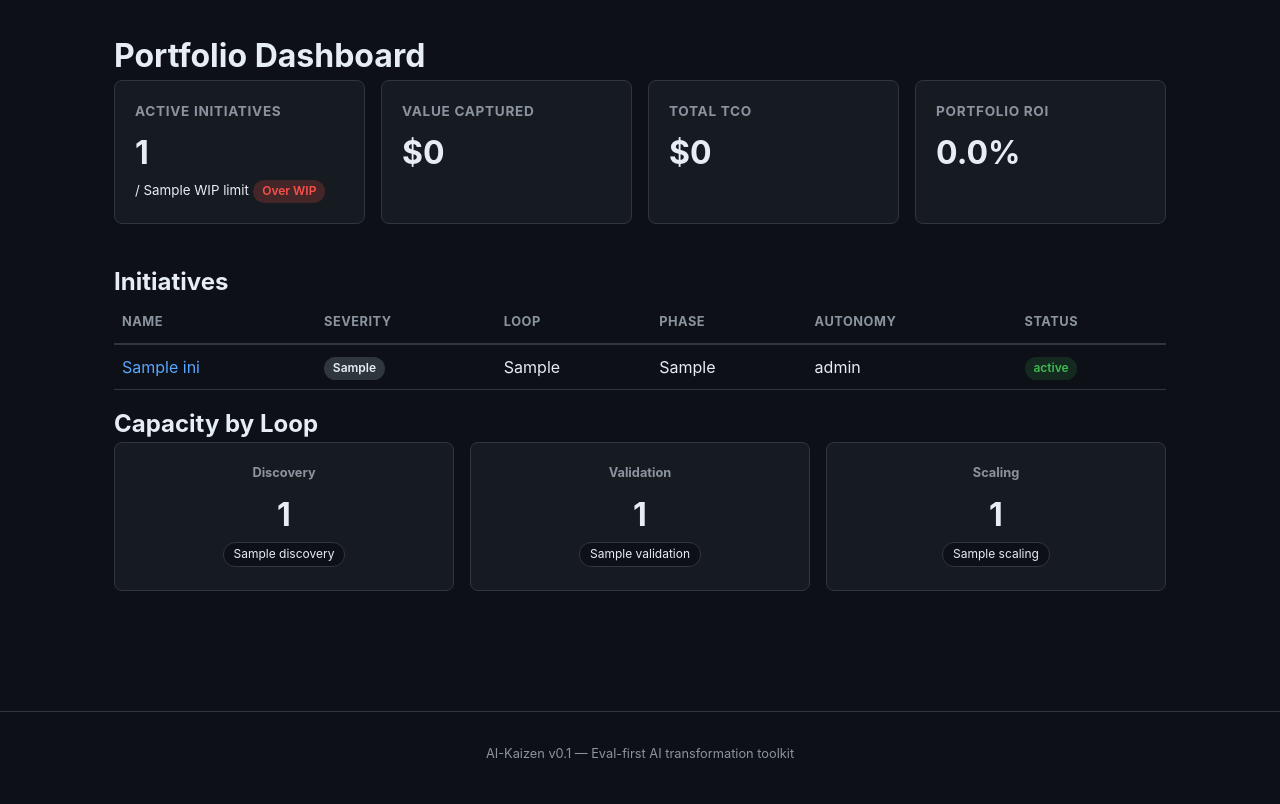
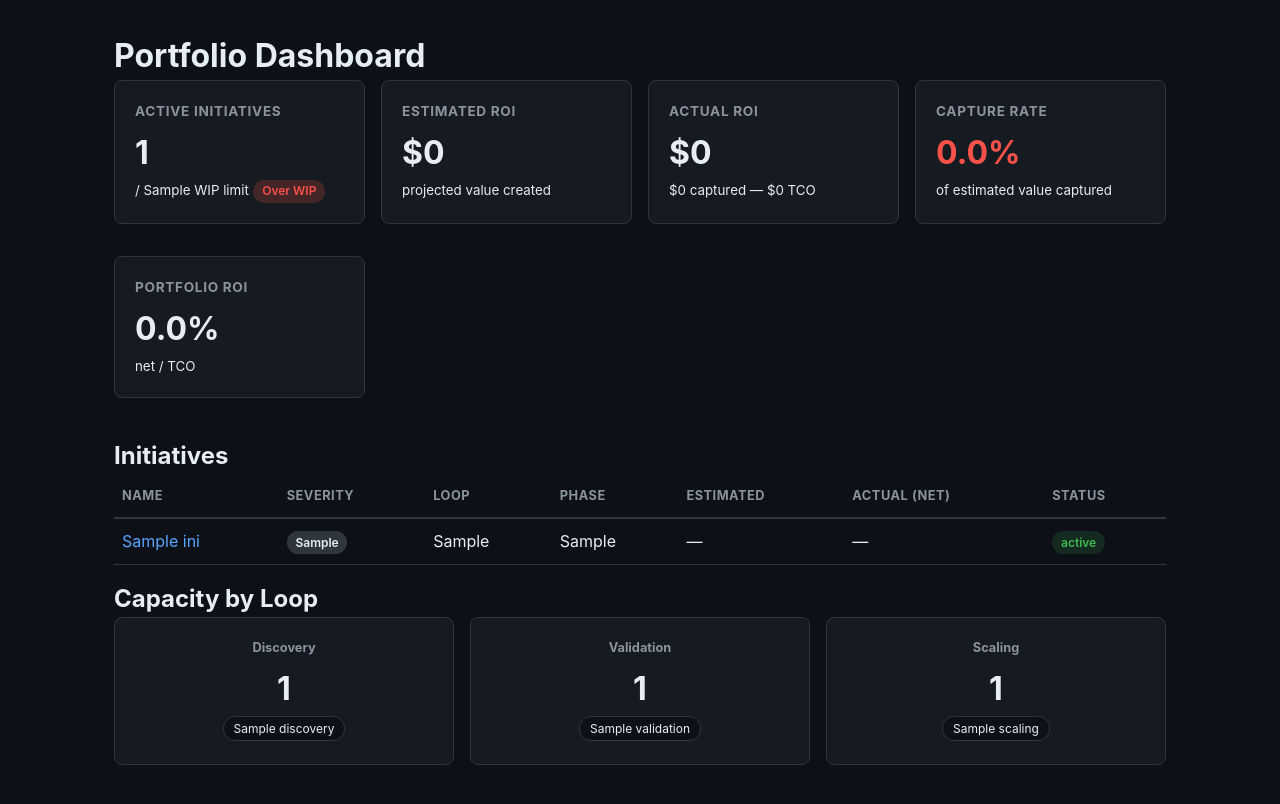
Before and after one commit to KevinCrosby/ai-kaizen, a Flask app: template src/ai_kaizen/web/templates/dashboard.html in a window 1280 px wide. Shown: the part 54-858 px from the top of the page. Before the commit the page ends 812 px from the top, so only its background shows below. Run offline with Flask 3, Linux system fonts and the light colour scheme; the template is opened without the code that fills it: most values are stand-ins (such as "Sample title", 1, 10 or a date in 2020); some libraries are stand-ins or nearby versions.

Commit message:
Add estimated & actual ROI to portfolio dashboard
- Top cards: Estimated ROI (total value created), Actual ROI (captured - TCO),
  Capture Rate %, and Portfolio ROI %
- Per-initiative table: Estimated and Actual (Net) columns with red/green coloring
- Negative net values shown in red, positive in green

Co-authored-by: Copilot <223556219+Copilot@users.noreply.github.com>

```diff
--- a/src/ai_kaizen/web/routes.py
+++ b/src/ai_kaizen/web/routes.py
@@ -101,11 +101,13 @@ def dashboard():
     initiatives = svc.list_all()
     portfolio = pmo.portfolio_summary()
     capacity = pmo.capacity_check()
+    roi_map = {ini["id"]: store.latest_roi(ini["id"]) for ini in initiatives}
     return render_template(
         "dashboard.html",
         initiatives=initiatives,
         portfolio=portfolio,
         capacity=capacity,
+        roi_map=roi_map,
     )
 
 
--- a/src/ai_kaizen/web/templates/dashboard.html
+++ b/src/ai_kaizen/web/templates/dashboard.html
@@ -13,12 +13,23 @@
     {% endif %}
   </div>
   <div class="card">
-    <h3>Value Captured</h3>
-    <span class="big-number">${{ "{:,.0f}".format(portfolio.total_value_captured or 0) }}</span>
+    <h3>Estimated ROI</h3>
+    <span class="big-number">${{ "{:,.0f}".format(portfolio.total_value_created or 0) }}</span>
+    <small>projected value created</small>
   </div>
   <div class="card">
-    <h3>Total TCO</h3>
-    <span class="big-number">${{ "{:,.0f}".format(portfolio.total_tco or 0) }}</span>
+    <h3>Actual ROI</h3>
+    {% set net = (portfolio.total_value_captured or 0) - (portfolio.total_tco or 0) %}
+    <span class="big-number {% if net > 0 %}text-green{% elif net < 0 %}text-red{% endif %}">${{ "{:,.0f}".format(net) }}</span>
+    <small>${{ "{:,.0f}".format(portfolio.total_value_captured or 0) }} captured — ${{ "{:,.0f}".format(portfolio.total_tco or 0) }} TCO</small>
+  </div>
+  <div class="card">
+    <h3>Capture Rate</h3>
+    {% set capture_pct = ((portfolio.total_value_captured or 0) / portfolio.total_value_created * 100) if portfolio.total_value_created else 0 %}
+    <span class="big-number {% if capture_pct >= 50 %}text-green{% elif capture_pct >= 25 %}text-yellow{% else %}text-red{% endif %}">
+      {{ "{:.1f}".format(capture_pct) }}%
+    </span>
+    <small>of estimated value captured</small>
   </div>
   <div class="card">
     <h3>Portfolio ROI</h3>
@@ -26,6 +37,7 @@
     <span class="big-number {% if roi_pct > 0 %}text-green{% elif roi_pct < 0 %}text-red{% endif %}">
       {{ "{:.1f}".format(roi_pct) }}%
     </span>
+    <small>net / TCO</small>
   </div>
 </div>
 
@@ -34,7 +46,7 @@
 <table class="table">
   <thead>
     <tr>
-      <th>Name</th><th>Severity</th><th>Loop</th><th>Phase</th><th>Autonomy</th><th>Status</th>
+      <th>Name</th><th>Severity</th><th>Loop</th><th>Phase</th><th>Estimated</th><th>Actual (Net)</th><th>Status</th>
     </tr>
   </thead>
   <tbody>
@@ -44,7 +56,17 @@
       <td><span class="badge badge-sev-{{ ini.severity_class|lower }}">{{ ini.severity_class }}</span></td>
       <td>{{ ini.current_loop }}</td>
       <td>{{ ini.current_phase }}</td>
-      <td>{{ ini.autonomy_level }}</td>
+      <td>
+        {% if ini.id in roi_map and roi_map[ini.id] %}
+          ${{ "{:,.0f}".format(roi_map[ini.id].value_created) }}
+        {% else %}—{% endif %}
+      </td>
+      <td>
+        {% if ini.id in roi_map and roi_map[ini.id] %}
+          {% set n = roi_map[ini.id].value_captured - roi_map[ini.id].tco_to_date %}
+          <span class="{% if n > 0 %}text-green{% elif n < 0 %}text-red{% endif %}">${{ "{:,.0f}".format(n) }}</span>
+        {% else %}—{% endif %}
+      </td>
       <td><span class="badge badge-{{ ini.status }}">{{ ini.status }}</span></td>
     </tr>
     {% endfor %}
```
